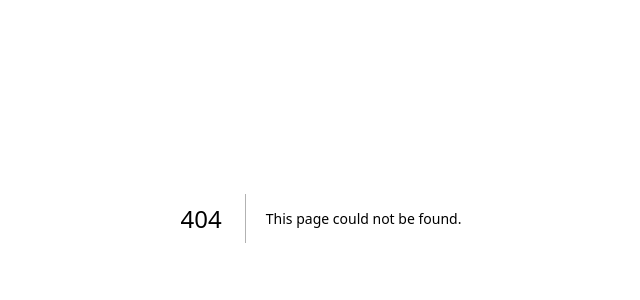
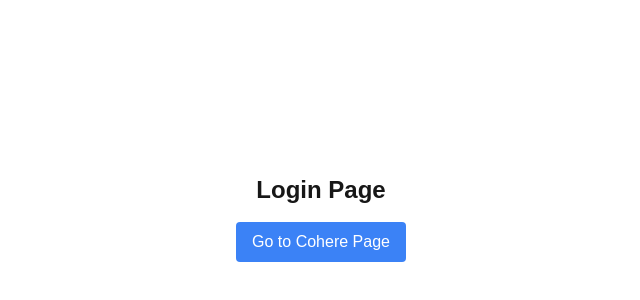
Before and after one commit to AhmedJader/SoundMates, a Next.js app: page /login in a window 1280 px wide. Before the commit this address had no page. Shown: the part 182-482 px from the top of the page, without its empty margins (319-959 px from the left). Built offline with nearby package versions, Linux system fonts and the light colour scheme.

Commit message:
created seperate route handling page.tsx files for login and cohere sections.

```diff
--- /dev/null
+++ b/src/app/cohere/page.tsx
@@ -0,0 +1,12 @@
+"use client";
+import React from 'react';
+
+const Cohere = () => {
+  return (
+    <div className="flex items-center justify-center h-screen">
+      <h1 className="text-2xl font-bold">Cohere Page</h1>
+    </div>
+  );
+};
+
+export default Cohere;
--- /dev/null
+++ b/src/app/login/page.tsx
@@ -0,0 +1,21 @@
+"use client";
+import React from 'react';
+import { useRouter } from 'next/navigation';
+
+const Login = () => {
+  const router = useRouter();
+
+  return (
+    <div className="flex flex-col items-center justify-center h-screen">
+      <h1 className="text-2xl font-bold mb-4">Login Page</h1>
+      <button
+        className="px-4 py-2 bg-blue-500 text-white rounded hover:bg-blue-600"
+        onClick={() => router.push('/cohere')}
+      >
+        Go to Cohere Page
+      </button>
+    </div>
+  );
+};
+
+export default Login;
--- a/src/app/page.tsx
+++ b/src/app/page.tsx
@@ -1,10 +1,19 @@
-import Login from "@/app/components/login";
-import Cohere from "@/app/components/cohere";
+'use client';
+import React from 'react';
+import { useRouter } from 'next/navigation';
+
 export default function Home() {
+  const router = useRouter();
+
   return (
-    <main className="antialiased overflow-x-hidden max-w-7xl mx-auto relative z-10">
-      <Login />
-      <Cohere />
+    <main className="antialiased overflow-x-hidden max-w-7xl mx-auto relative z-10 h-screen flex flex-col items-center justify-center">
+      <h1 className="text-2xl font-bold mb-4">Welcome to the App</h1>
+      <button
+        className="px-4 py-2 bg-green-500 text-white rounded hover:bg-green-600"
+        onClick={() => router.push('/login')}
+      >
+        Go to Login Page
+      </button>
     </main>
   );
 }
```
